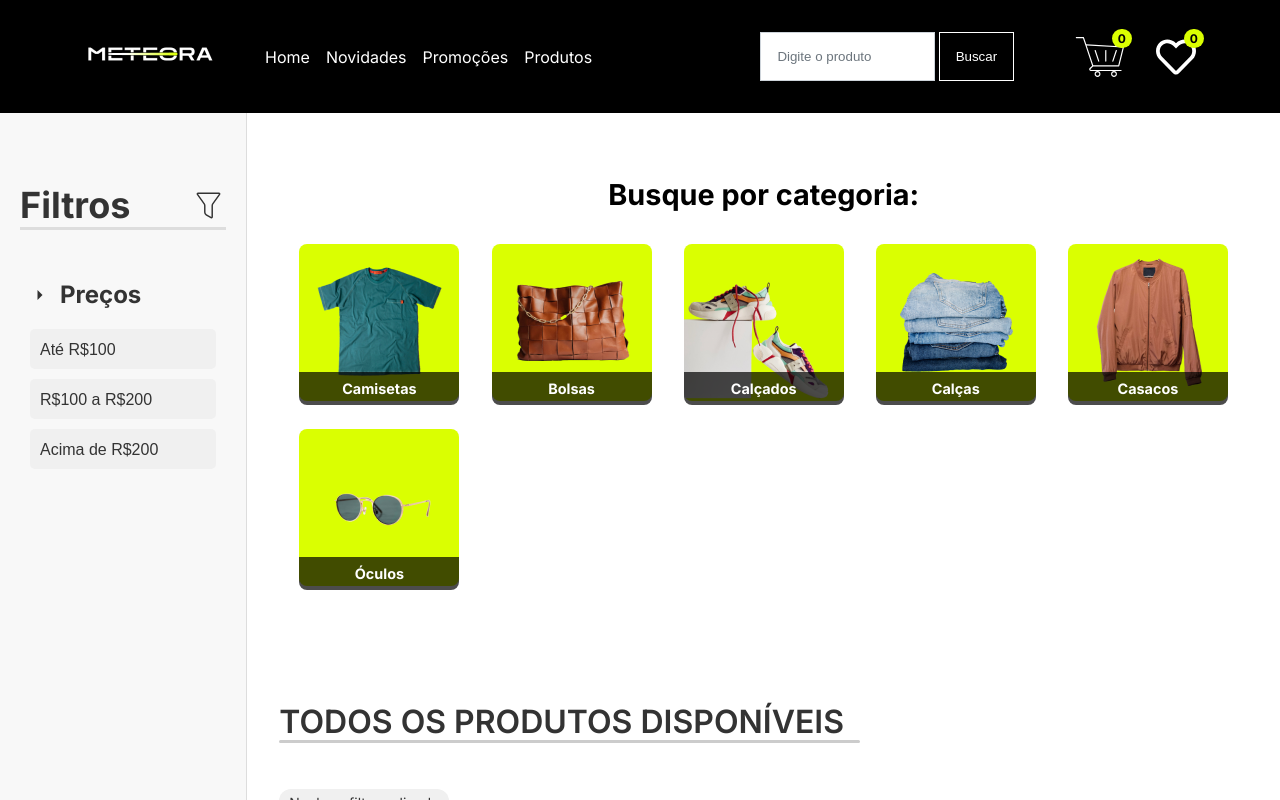
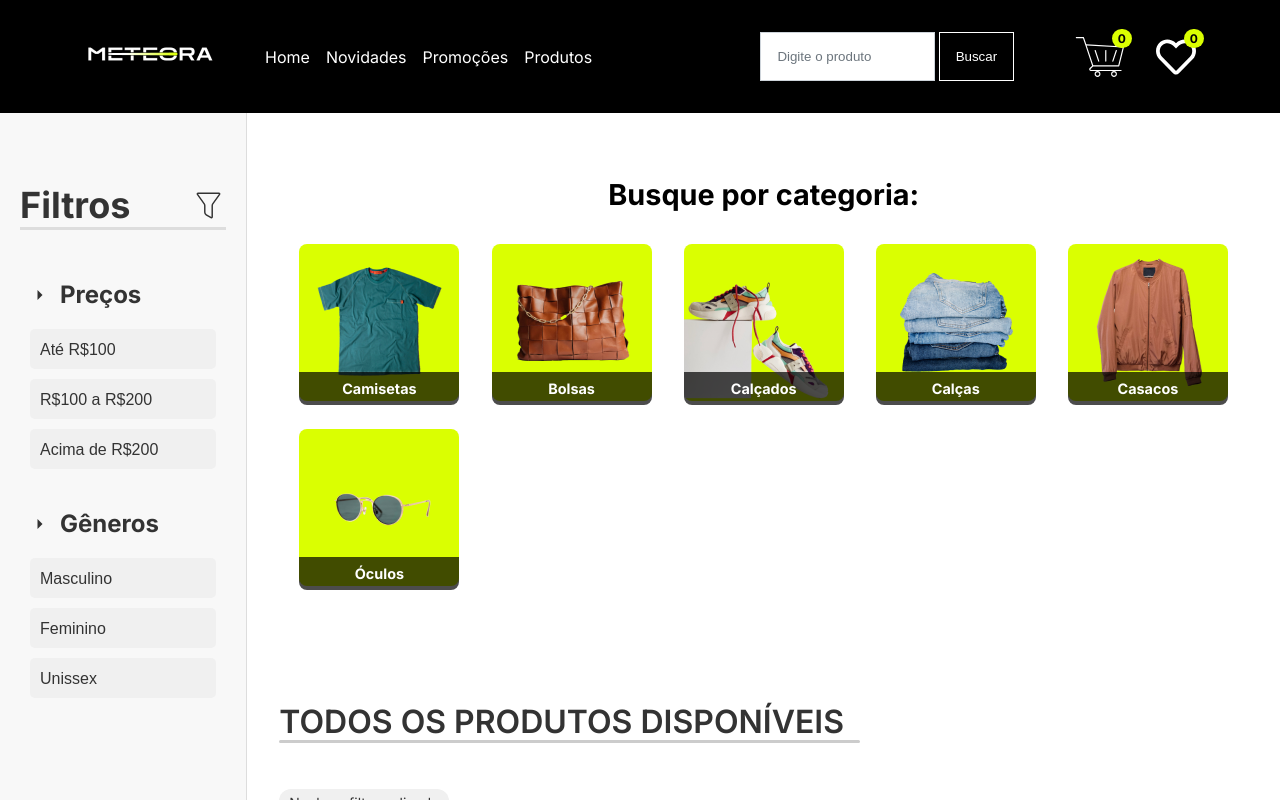
Before and after one commit to danielcoosta1/Meteora, a React (Vite) app: page /produtos in a window 1280 px wide. Shown: the top 800 px of the page. Built offline with nearby package versions, Linux system fonts and the light colour scheme.

Commit message:
Estilizei o asider para receber mais um filtro - genero

```diff
--- a/src/components/AsiderFiltros/index.jsx
+++ b/src/components/AsiderFiltros/index.jsx
@@ -2,9 +2,9 @@ import {
   AsideEstilizado,
   ItemListaEstilizado,
   ListaEstilizada,
-  ListaPrecos,
+  ListaDeFiltros,
   TituloAside,
-  TituloPrecos,
+  TituloFiltro,
 } from "./styles";
 import { CiFilter } from "react-icons/ci";
 
@@ -13,7 +13,7 @@ import { useProdutos } from "../../hooks/useProdutos";
 import { IoMdArrowDropright } from "react-icons/io";
 
 const AsiderFiltros = () => {
-  const { setFiltroPreco, filtroPreco } = useProdutos();
+  const { setFiltroPreco, filtroPreco, setGeneroSelecionado, generoSelecionado } = useProdutos();
 
   return (
     <>
@@ -24,11 +24,11 @@ const AsiderFiltros = () => {
         </TituloAside>
         <ListaEstilizada>
           <ItemListaEstilizado>
-            <TituloPrecos>
+            <TituloFiltro>
               <IoMdArrowDropright size={20} />
               Preços
-            </TituloPrecos>
-            <ListaPrecos>
+            </TituloFiltro>
+            <ListaDeFiltros>
               <li
                 onClick={() => setFiltroPreco("ate100")}
                 className={filtroPreco === "ate100" ? "ativo" : ""}
@@ -47,7 +47,33 @@ const AsiderFiltros = () => {
               >
                 <button type="button">Acima de R$200</button>
               </li>
-            </ListaPrecos>
+            </ListaDeFiltros>
+          </ItemListaEstilizado>
+          <ItemListaEstilizado>
+            <TituloFiltro>
+            <IoMdArrowDropright size={20} />
+            Gêneros
+            </TituloFiltro>
+            <ListaDeFiltros>
+              <li
+                onClick={() => setGeneroSelecionado("masculino")}
+                className={generoSelecionado === "masculino" ? "ativo" : ""}
+              >
+                <button type="button">Masculino</button>
+              </li>
+              <li
+                onClick={() => setGeneroSelecionado("feminino")}
+                className={generoSelecionado === "feminino" ? "ativo" : ""}
+              >
+                <button type="button">Feminino</button>
+              </li>
+              <li
+                onClick={() => setGeneroSelecionado("unissex")}
+                className={generoSelecionado === "unissex" ? "ativo" : ""}
+              >
+                <button type="button">Unissex</button>
+              </li>
+            </ListaDeFiltros>
           </ItemListaEstilizado>
         </ListaEstilizada>
       </AsideEstilizado>
--- a/src/components/AsiderFiltros/styles.js
+++ b/src/components/AsiderFiltros/styles.js
@@ -24,7 +24,7 @@ export const TituloAside = styled.div`
   margin-top: 50px;
 `;
 
-export const ListaPrecos = styled.ul`
+export const ListaDeFiltros = styled.ul`
   list-style: none;
   padding: 0;
   margin: 0;
@@ -77,7 +77,7 @@ export const ItemListaEstilizado = styled.li`
   padding: 10px;
 `;
 
-export const TituloPrecos = styled.h2`
+export const TituloFiltro= styled.h2`
   font-size: 1.5rem;
   cursor: pointer;
   color: #333;
```
